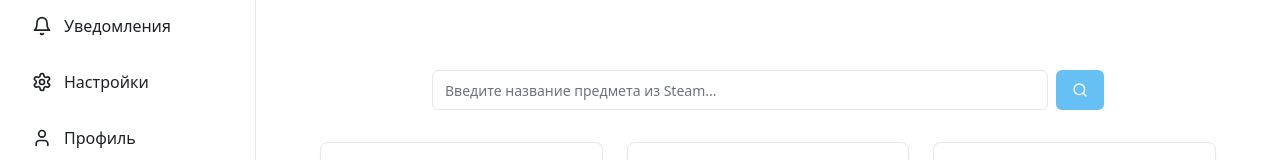
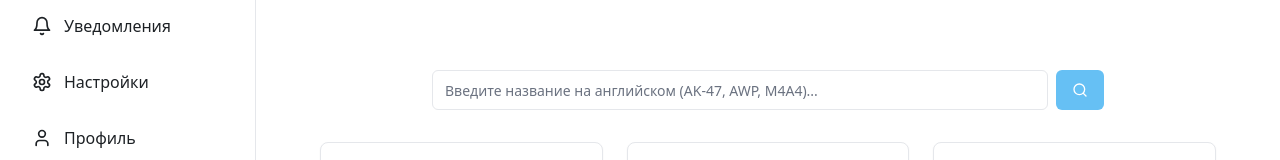
Before and after one commit to pr-poehali-dev/steam-price-monitor, a React (Vite) app: page / in a window 1280 px wide. Shown: the part 247-407 px from the top of the page. Built offline with nearby package versions, Linux system fonts and the light colour scheme.

Commit message:
Fix: поиск по русскому названию "сланец"

```diff
--- a/src/pages/Index.tsx
+++ b/src/pages/Index.tsx
@@ -270,7 +270,7 @@ const Index = () => {
       } else {
         toast({
           title: 'Ничего не найдено',
-          description: 'Попробуйте изменить запрос',
+          description: 'Используйте английские названия (например: AK-47, M4A4, AWP)',
           variant: 'destructive',
         });
       }
@@ -391,7 +391,7 @@ const Index = () => {
       <div className="max-w-2xl mx-auto space-y-4">
         <div className="flex gap-2">
           <Input
-            placeholder="Введите название предмета из Steam..."
+            placeholder="Введите название на английском (AK-47, AWP, M4A4)..."
             value={searchQuery}
             onChange={(e) => setSearchQuery(e.target.value)}
             onKeyDown={(e) => e.key === 'Enter' && handleSearch()}
@@ -515,9 +515,10 @@ const Index = () => {
             <div className="space-y-4">
               <div>
                 <Label>Поиск предмета</Label>
+                <p className="text-sm text-muted-foreground mt-1">Используйте английские названия: AK-47, AWP, Glock-18, M4A4</p>
                 <div className="flex gap-2 mt-2">
                   <Input
-                    placeholder="Название предмета..."
+                    placeholder="Например: AK-47 Redline..."
                     value={searchQuery}
                     onChange={(e) => setSearchQuery(e.target.value)}
                     onKeyDown={(e) => e.key === 'Enter' && handleSearch()}
```
